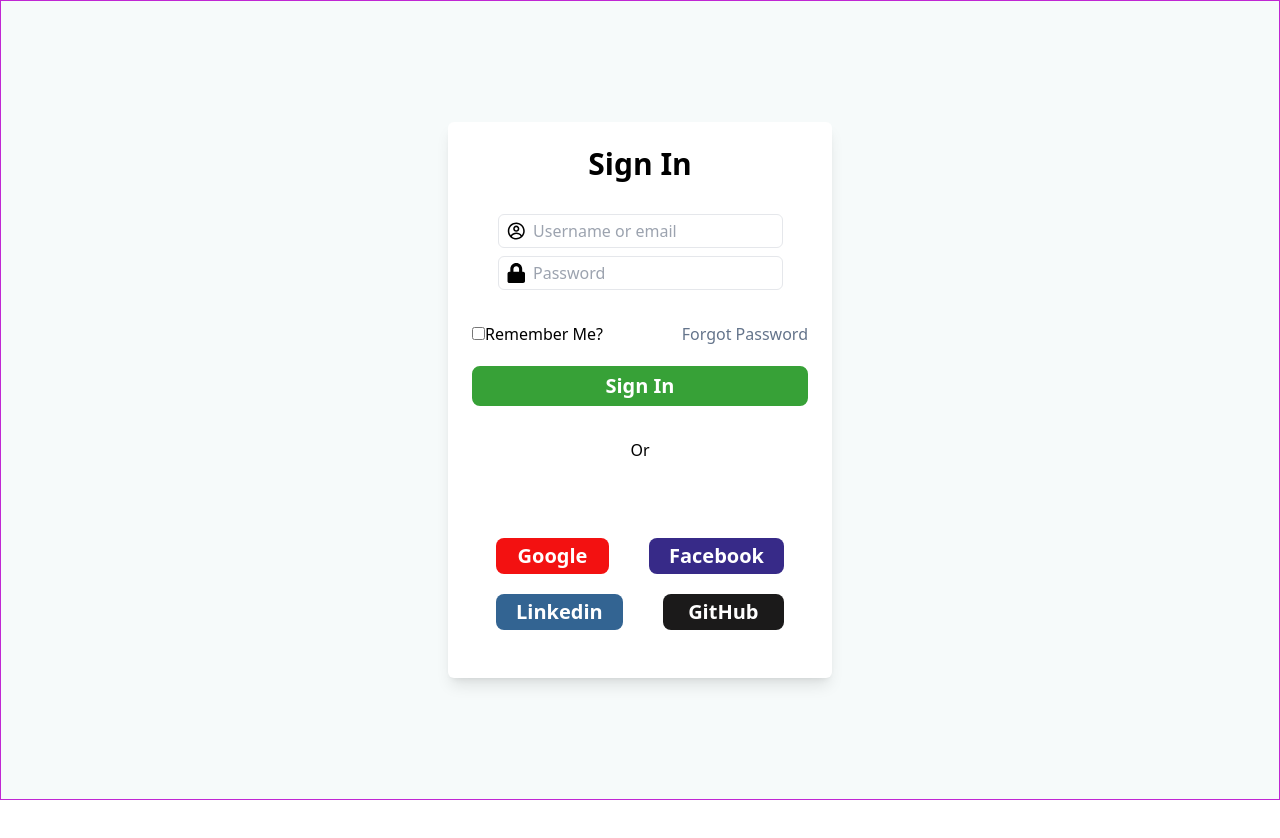
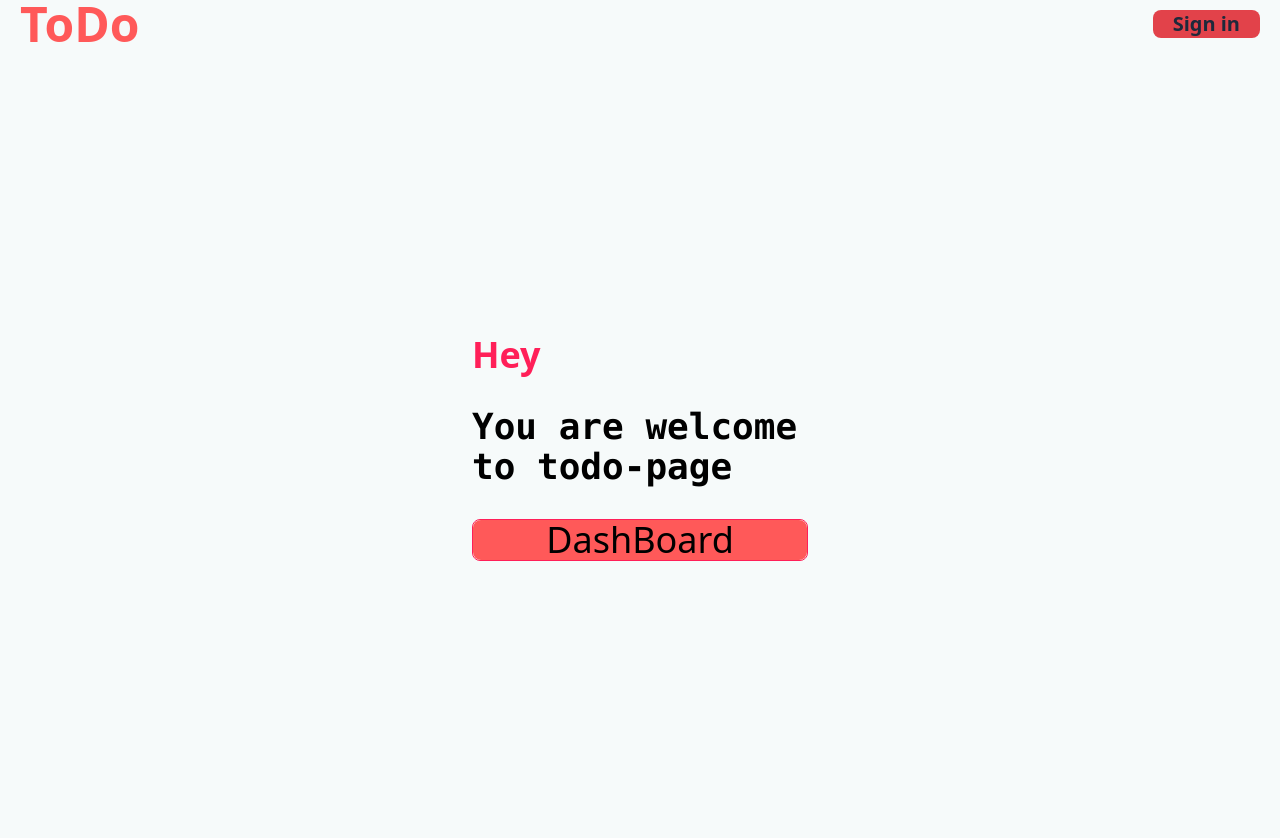
Before and after one commit to Mishael-Git/ToDo-page, a React (Vite) app: page / in a window 1280 px wide. Shown: the top 838 px of the page. Before the commit the page ends 800 px from the top, so only its background shows below. Built offline with nearby package versions, Linux system fonts and the light colour scheme.

Commit message:
Home page created

```diff
--- a/src/App.jsx
+++ b/src/App.jsx
@@ -1,6 +1,7 @@
 import React from "react";
-import { Navigate, Route, Routes ,} from "react-router-dom";
+import { Route, Routes ,} from "react-router-dom";
 import Dashboard from "./components/Dashboard";
+import Home from "./components/Home";
 import Login from "./components/Login";
 
 function App() {
@@ -8,7 +9,8 @@
     <div className=" bg-[#f6fafaf3]  min-h-full">
       <div>
         <Routes >
-          <Route path="/" element={<Login />} />
+          <Route path="/" element={<Home/>}/>
+          <Route path="/signin" element={<Login />} />
           <Route path="/dashboard" element={<Dashboard/>}/>
 
         </Routes>
--- /dev/null
+++ b/src/components/Home.jsx
@@ -0,0 +1,44 @@
+import React from "react";
+import { Link } from "react-router-dom";
+
+function Home() {
+  return (
+    <div>
+      {/* Home-Top */}
+      <div className="flex items-center justify-between px-5 ">
+        <h1 class="text-5xl font-extrabold font-sans text-[#ff5959]">ToDo</h1>
+        <div className="bg-[#e2424a] px-5 rounded-lg hover:bg-transparent">
+          <Link to="/signin">
+            <button
+              type="submit"
+              className="text-xl text-slate-800 hover:text-slate-600 font-semibold font-sans"
+            >
+              Sign in
+            </button>
+          </Link>
+        </div>
+      </div>
+      {/* Middle */}
+      <div className="flex items-center justify-center h-screen ">
+        <div className="w-96 p-6  space-y-8 rounded-md">
+          <h1 class="text-4xl font-extrabold text-[#ff1f58]">Hey</h1>
+          <p class="text-4xl font-extrabold font-mono">
+            You are welcome to todo-page{" "}
+          </p>
+          <div className="border border-[#ff1f58] rounded-lg">
+            <Link to="/dashboard">
+              <button
+                type="submit"
+                className="rounded-lg px-5 text-4xl w-full hover:bg-transparent bg-[#ff5959] "
+              >
+                DashBoard
+              </button>
+            </Link>
+          </div>
+        </div>
+      </div>
+    </div>
+  );
+}
+
+export default Home;
--- a/src/components/Info.js
+++ b/src/components/Info.js
@@ -6,3 +6,4 @@
 export { default as Search } from "./Search";
 export { default as Mile } from "./MileStone";
 export { default as Date } from "./Meeting.jsx";
+export { default as Home } from "./Home";
--- a/src/components/Login.jsx
+++ b/src/components/Login.jsx
@@ -4,7 +4,7 @@
 import { Link } from "react-router-dom";
 function Login() {
   return (
-    <div className="flex items-center justify-center h-screen  border border-fuchsia-600 ">
+    <div className="flex items-center justify-center h-screen   ">
       <div className="w-96 p-6 shadow-lg bg-white space-y-8 rounded-md">
         <p class="text-3xl block text-center font-semibold">Sign In</p>
         <div className="flex flex-col items-center justify-center space-y-2 ">
```
